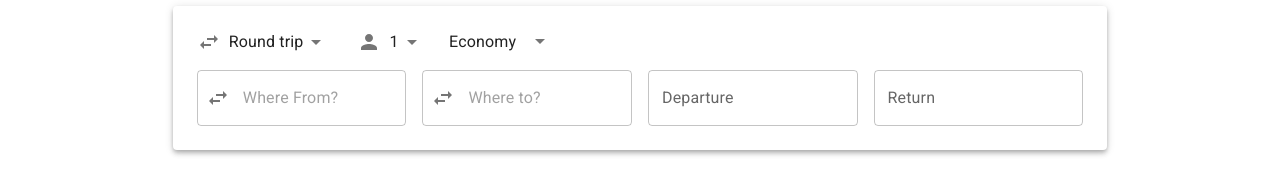
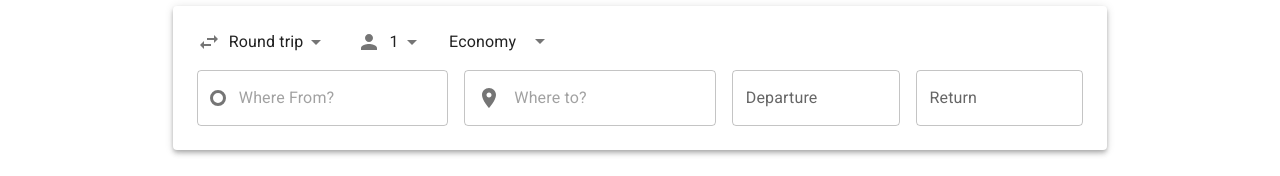
Before and after one commit to ayabdi/google-flights, a React (Vite) app: page / in a window 1280 px wide. Shown: the part 373-549 px from the top of the page. Built offline with nearby package versions, Linux system fonts and the light colour scheme.

Commit message:
change input icons

```diff
--- a/src/FlightSearchBar.tsx
+++ b/src/FlightSearchBar.tsx
@@ -4,6 +4,8 @@ import { DatePicker } from '@mui/x-date-pickers'
 import SwapHorizIcon from '@mui/icons-material/SwapHoriz'
 import ArrowForwardIcon from '@mui/icons-material/ArrowForward'
 import PersonIcon from '@mui/icons-material/Person'
+import LocationOnIcon from '@mui/icons-material/LocationOn'
+
 import dayjs from 'dayjs'
 
 export interface Airport {
@@ -160,8 +162,8 @@ const FlightSearchBar: React.FC<FlightSearchBarProps> = ({ formState, handleChan
         <Autocomplete
           freeSolo
           options={fromOptions}
-          sx={{ flex: 1 }}
-          getOptionLabel={option=>option.name}
+          sx={{ flex: 1.5 }}
+          getOptionLabel={option => option.name}
           inputValue={formState.from}
           onInputChange={(_, newInputValue) => {
             handleChange('from', newInputValue)
@@ -187,7 +189,7 @@ const FlightSearchBar: React.FC<FlightSearchBarProps> = ({ formState, handleChan
                   ...params.InputProps,
                   startAdornment: (
                     <InputAdornment position="start">
-                      <SwapHorizIcon />
+                      <Box sx={{ height: 16, width: 16, borderRadius: '50%', border: '3px solid', marginLeft: 0.5 }}></Box>
                     </InputAdornment>
                   ),
                   endAdornment: <>{params.InputProps.endAdornment}</>
@@ -199,16 +201,16 @@ const FlightSearchBar: React.FC<FlightSearchBarProps> = ({ formState, handleChan
         <Autocomplete
           freeSolo
           options={toOptions}
-          sx={{ flex: 1 }}
+          sx={{ flex: 1.5 }}
           inputValue={formState.to}
-          getOptionLabel={option=>option.name}
+          getOptionLabel={option => option.name}
           onInputChange={(_, newInputValue) => {
             handleChange('to', newInputValue)
           }}
           onChange={(_, newValue) => {
             handleChange('destinationEntityId', newValue?.entityId)
             handleChange('destinationSkyId', newValue?.skyId)
-        }}
+          }}
           onClose={() => {
             if (!toOptions.map(d => d.name).includes(formState.to)) {
               handleChange('to', '')
@@ -225,7 +227,7 @@ const FlightSearchBar: React.FC<FlightSearchBarProps> = ({ formState, handleChan
                   ...params.InputProps,
                   startAdornment: (
                     <InputAdornment position="start">
-                      <SwapHorizIcon />
+                      <LocationOnIcon sx={{ marginLeft: 0.5 }} />
                     </InputAdornment>
                   ),
                   endAdornment: <>{params.InputProps.endAdornment}</>
```
